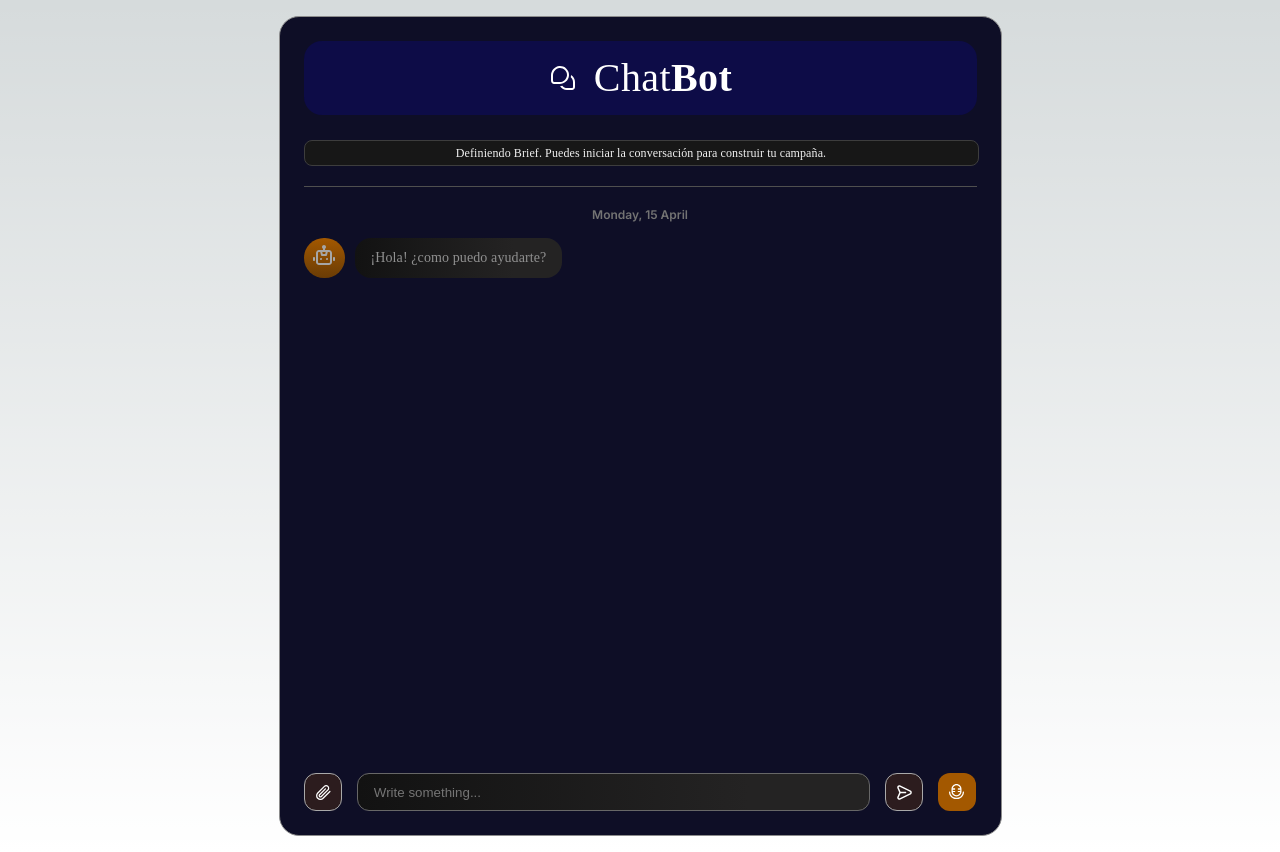
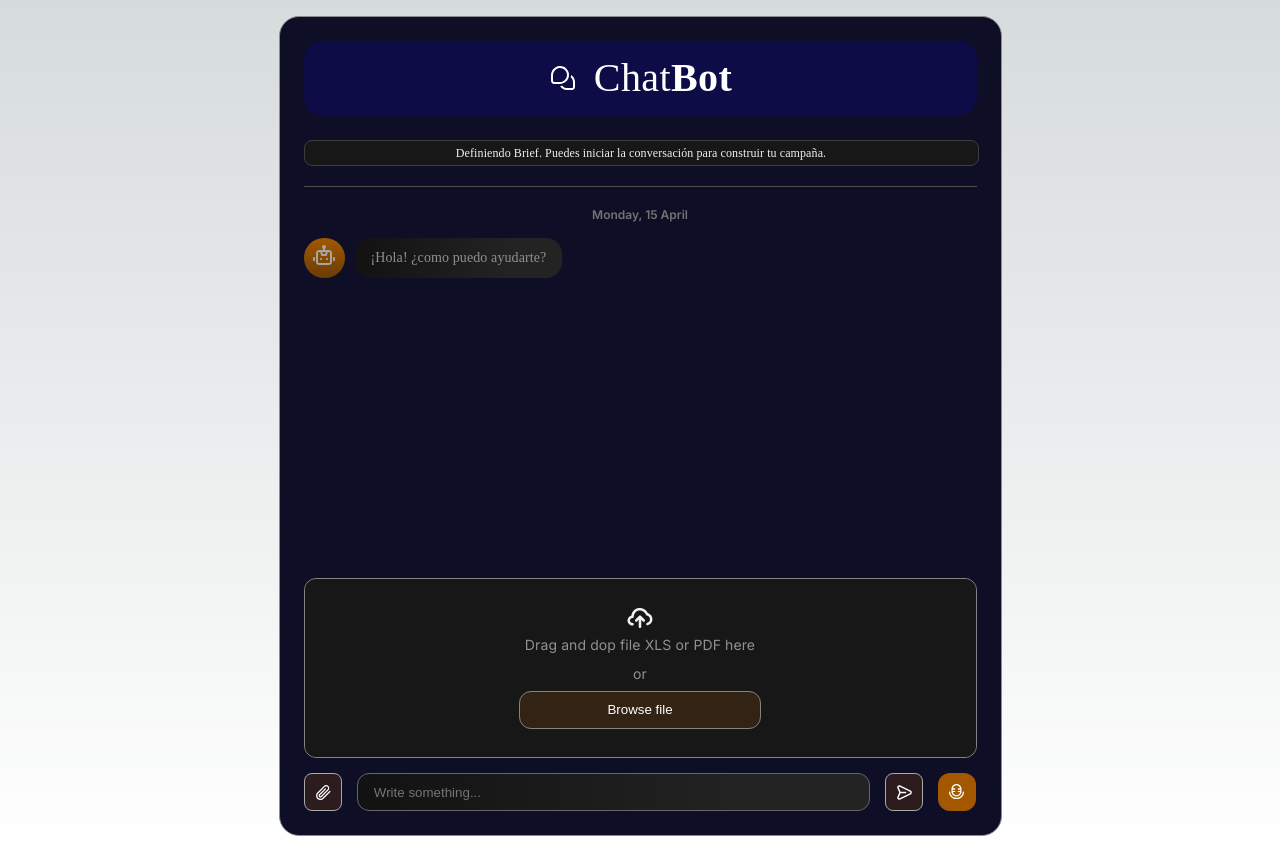
Before and after one commit to stra-ia/business-simulation-front, a Next.js app: page /chat in a window 1280 px wide. Both pictures are taken after a click on the button 322 px from the left and 792 px from the top of the page. Built offline with nearby package versions, Linux system fonts and the light colour scheme.

Commit message:
feat: added upload file container

```diff
--- a/src/app/chatbox/ChatboxFooter.module.css
+++ b/src/app/chatbox/ChatboxFooter.module.css
@@ -1,12 +1,18 @@
     .footer {
+        flex-direction: column;
+        justify-content: space-between;
+        margin-top: 20px;
         display: flex;
+    }
+
+    .footerButtons{
         flex-direction: row;
         justify-content: space-between;
-    margin-top: 20px;
+        display: flex;
     }
 
+
     .button {
-    border-radius: 8px;
         /* width: fit-content; */
         width: 38px;
         height: 38px;
@@ -17,16 +23,16 @@
         opacity: 0px;
         background: #A3580033;
         position: relative;
+        border-radius: 8px;
     }
 
     .button:hover {
-    cursor: pointer;
         background-color: #d6903f33;
         transition: all 0.25s ease;
+        cursor: pointer;
     }
 
     .buttonVoice {
-    width: 38px;
         height: 38px;
         padding: 14px 16px 14px 16px;
         gap: 10px;
@@ -35,18 +41,18 @@
         background: #A35800;
         position: relative;
         border: none;
+        width: 38px;
     }
 
     .buttonVoice:hover{
-    cursor: pointer;
         color: rgba(255, 255, 255, 1);
         background-color: #f67b10;
         box-shadow: 0 0px 15px rgba(235, 131, 13, 0.794);
         transition: all 0.25s ease;
+        cursor: pointer;
     }
 
     .input {
-    width: 513px;
         height: 38px;
         padding: 14px 16px 14px 16px;
         gap: 16px;
@@ -55,10 +61,152 @@
         border: 1px solid #676767;
         background: linear-gradient(90.58deg, #121212 0.13%, #242323 76.43%);
         color: #A9A9A9;
+        width: 513px;
     }
 
     .iconFooter {
-    position: absolute;
         left: 11px;
         top: 11px;
+        position: absolute;
     }
+
+    .fileContainer {
+        height: 180px;
+        width: 100%;
+        background: #171717;
+        margin-bottom: 15px;
+        border: 1px solid #838383;
+        display: flex;
+        flex-direction: column;
+        border-radius: 12px;
+        z-index: 1000;
+    }
+
+    .fileContainer h2 {
+        font-style: normal;
+        font-weight: 600;
+        font-size: 16px;
+        line-height: 22px;
+        display: flex;
+        letter-spacing: 0.01em;
+        text-transform: uppercase;
+        color: var(--color-dark-400);
+        margin-top: 32px;
+        height: 78px;
+    }
+
+    .form__files button[data-variant='primary'] {
+        background: #171717;
+    }
+
+    .form__files b {
+        color: var(--primary-liderly) !important;
+    }
+
+    .form__files i::before {
+        color: var(--primary-liderly);
+    }
+
+
+    .form__files_wrapper {
+        width: 100%;
+    }
+
+    .form__files_wrapper h2 {
+        font-weight: 600;
+        font-size: 16px;
+        line-height: 22px;
+        display: flex;
+        letter-spacing: 0.01em;
+        text-transform: uppercase;
+        color: var(--color-dark-400);
+        margin-top: 32px;
+        font-style: normal;
+    }
+
+    .form__files {
+      display: flex !important;
+      flex-direction: column !important;
+      justify-content: center !important;
+      align-items: center !important;
+      padding: 32px !important;
+      gap: 5px !important;
+      background: #171717;
+      border-radius: 12px;
+      flex: none;
+      order: 6;
+      align-self: stretch;
+      flex-grow: 0;
+      /* margin-top: 32px; */
+      height: 100%;
+      gap: 2px;
+      padding: 16px;
+      transition: background 0.1s, border 0.1s;
+    }
+
+    /* .form__files:hover {
+      background: #2B2B37;
+      border: dotted 2px #A996FF;
+      transition: background 0.1s, border 0.1s;
+    } */
+
+    .form__files h3 {
+      font-style: normal;
+      font-weight: 400;
+      font-size: 14px !important;
+      line-height: 24px;
+      align-items: center;
+      letter-spacing: 0.0075em;
+      color: #909090;
+    }
+
+    .form__files h4 {
+      color: #6e7191;
+      font-weight: 400;
+      font-size: 12px !important;
+      line-height: 24px;
+      display: flex;
+      align-items: center;
+      letter-spacing: 0.0075em;
+      font-style: normal;
+    }
+
+    .form__files b {
+        color: #A996FF !important;
+    }
+
+    .form__files i {
+        color: var(--color-primary-400) !important;
+    }
+
+    .iconUpload {
+      display: flex;
+    }
+
+    .uploadButton {
+        /* width: fit-content; */
+        width: 40%;
+        height: 38px;
+        padding: 14px 16px 14px 16px;
+        gap: 10px;
+        border-radius: 12px !important;
+        opacity: 0px;
+        background: #A3580033;
+        display: flex;
+        flex-direction: column;
+        justify-content: center;
+
+        border: 1px solid #838383;
+        cursor: pointer;
+    }
+
+    .uploadButton:hover{
+        background-color: #5c310133;
+    }
+
+    .uploadButton p{
+        text-align: center;
+        justify-items: center;
+        align-self: center;
+        color: #FFFFFF;      ;
+    }
--- a/src/app/chatbox/ChatboxFooter.tsx
+++ b/src/app/chatbox/ChatboxFooter.tsx
@@ -13,6 +13,8 @@ export default function ChatboxFooter({ addMessage } : ChatboxFooterProps ) {
     const fileInputRef = useRef<HTMLInputElement>(null);
     const [file, setFile] = useState<any[]>([])
     const [previewFile, setPreviewFile] = useState('')
+    const [showUploadButton, setShowUploadButton] = useState(false)
+
     const handleChangeMessage = ( e: ChangeEvent<HTMLInputElement> ) => {
             setMessage(e.target.value)
     }
@@ -89,15 +91,63 @@ export default function ChatboxFooter({ addMessage } : ChatboxFooterProps ) {
 
     return (
         <div className={style.footer}>
+            {
+                showUploadButton &&
+                <div className={style.fileContainer}>
+                    <div
+                        className={style.form__files}
+                        onDragOver={(event: React.DragEvent<HTMLDivElement>) => {
+                            event.preventDefault();
+                        }}
+                        onDrop={(event: React.DragEvent<HTMLDivElement>) => {
+                            event.preventDefault();
+                            if (
+                                event.dataTransfer &&
+                                event.dataTransfer.files &&
+                                event.dataTransfer.files.length > 0
+                            ) {
+                                // handleDropAvatar(event.dataTransfer.files);
+                            }
+                        }}
+                        onClick={event => {
+                            if (fileInputRef.current) {
+                                fileInputRef.current.click();
+                            }
+                        }}
+                        draggable={true}
+                    >
+                        <Image
+                            priority
+                            src='/upload.svg'
+                            height={20}
+                            width={30}
+                            className={style.iconUpload }
+                            alt="Upload image"
+                        />
+                        <h3>
+                            Drag and dop file XLS or PDF here
+                        </h3>
+                        <h3>or</h3>
+                        <button className={style.uploadButton}>
+                            <p>Browse file</p>
+                        </button>
+                        <input
+                            type="file"
+                            onChange={handleChangeFile}
+                            ref={fileInputRef}
+                            hidden
+                        />
+                    </div>
+                </div>
+            }
+            <div className={style.footerButtons}>
             <button
                 className={style.button}
                 name='attach'
                 type='button'
-                onClick={event => {
-                    if (fileInputRef.current) {
-                      fileInputRef.current.click();
-                    }
-                }}
+                onClick={
+                    () => setShowUploadButton(!showUploadButton)
+                }
             >
                 <Image
                     priority
@@ -108,12 +158,7 @@ export default function ChatboxFooter({ addMessage } : ChatboxFooterProps ) {
                     className={style.iconFooter }
                 />
             </button>
-            <input
-                type="file"
-                hidden
-                onChange={handleChangeFile}
-                ref={fileInputRef}
-            />
+
             <input
                 className={style.input}
                 placeholder='Write something...'
@@ -148,6 +193,7 @@ export default function ChatboxFooter({ addMessage } : ChatboxFooterProps ) {
                     className={style.iconFooter }
                 />
             </button>
+            </div>
         </div>
     )
 }
```
Also changed, not shown: public/upload.svg (added). Lines whose indentation alone changed are shown as unchanged.
